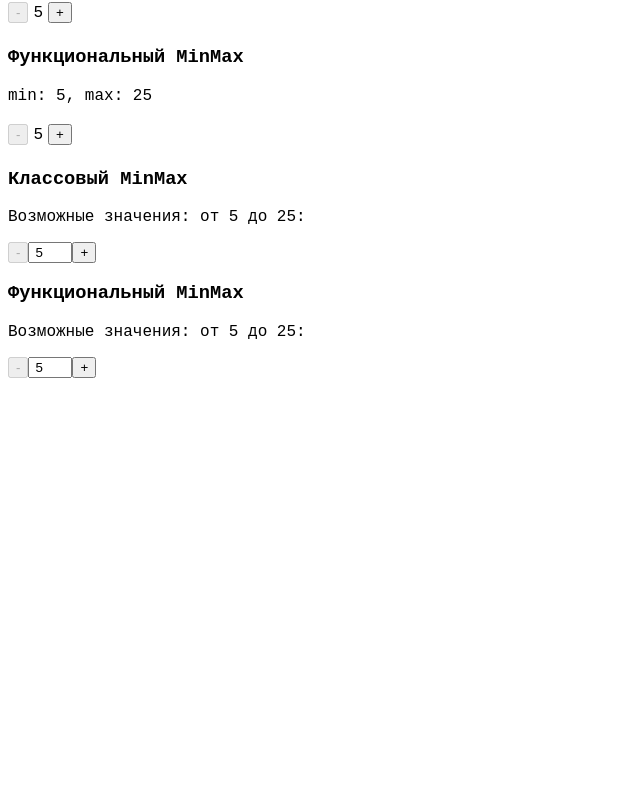
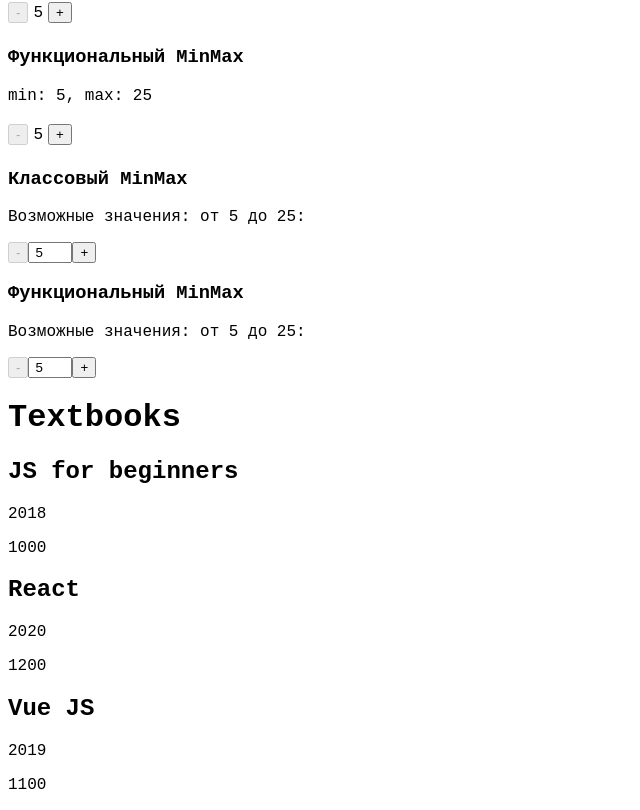
Before and after one commit to EvgeniaLeleo/sky-react, a React (Create React App) app: page / in a window 1280 px wide. Shown: the part 447-1257 px from the top of the page, without its empty margins (0-640 px from the left). Before the commit the page ends 833 px from the top, so only its background shows below. Built offline with nearby package versions, Linux system fonts and the light colour scheme.

Commit message:
feat: add textbooks and apply propTypes

```diff
--- a/src/App.js
+++ b/src/App.js
@@ -5,6 +5,7 @@ import MinMax from './components/MinMax'
 import MinMaxFn from './components/MinMaxFn'
 import MiniMaxInput from './components/MiniMaxInput'
 import MiniMaxInputFn from './components/MiniMaxInputFn'
+import Textbooks from './components/Textbooks'
 
 const num = 48
 const min = 5
@@ -23,6 +24,9 @@ function App() {
       <MiniMaxInput min={min} max={max} />
       <p />
       <MiniMaxInputFn min={min} max={max} />
+      <p />
+      <Textbooks />
+      <p />
     </div>
   )
 }
--- /dev/null
+++ b/src/components/Book.js
@@ -0,0 +1,25 @@
+import PropTypes from 'prop-types'
+
+function Book(props) {
+  return (
+    <div className="Book">
+      <h2>{props.name}</h2>
+      <p>{props.year}</p>
+      <p>{props.price}</p>
+    </div>
+  )
+}
+
+Book.propTypes = {
+  name: PropTypes.string,
+  year: PropTypes.string,
+  price: PropTypes.string,
+}
+
+Book.defaultProps = {
+  name: '<Unknown>',
+  year: '<Unknown>',
+  price: '<Unknown>',
+}
+
+export default Book
--- /dev/null
+++ b/src/components/Textbooks.js
@@ -0,0 +1,16 @@
+import Book from './Book'
+
+function Textbooks() {
+  return (
+    <div className="App">
+      <h1 id="hello" className="class1">
+        Textbooks
+      </h1>
+      <Book name="JS for beginners" year="2018" price="1000" />
+      <Book name="React" year="2020" price="1200" />
+      <Book name="Vue JS" year="2019" price="1100" />
+    </div>
+  )
+}
+
+export default Textbooks
--- a/src/components/utils.js
+++ b/src/components/utils.js
@@ -1,3 +1,5 @@
+import PropTypes from 'prop-types'
+
 const isPrime = (number) => {
   if (number < 2) return false
   if (number === 2) return true
@@ -9,4 +11,8 @@ const isPrime = (number) => {
   return true
 }
 
+isPrime.propTypes = {
+  number: PropTypes.number.isRequired,
+}
+
 export default isPrime
```
Also changed, not shown: 1 other file (tests, documents, lock files or other folders).
